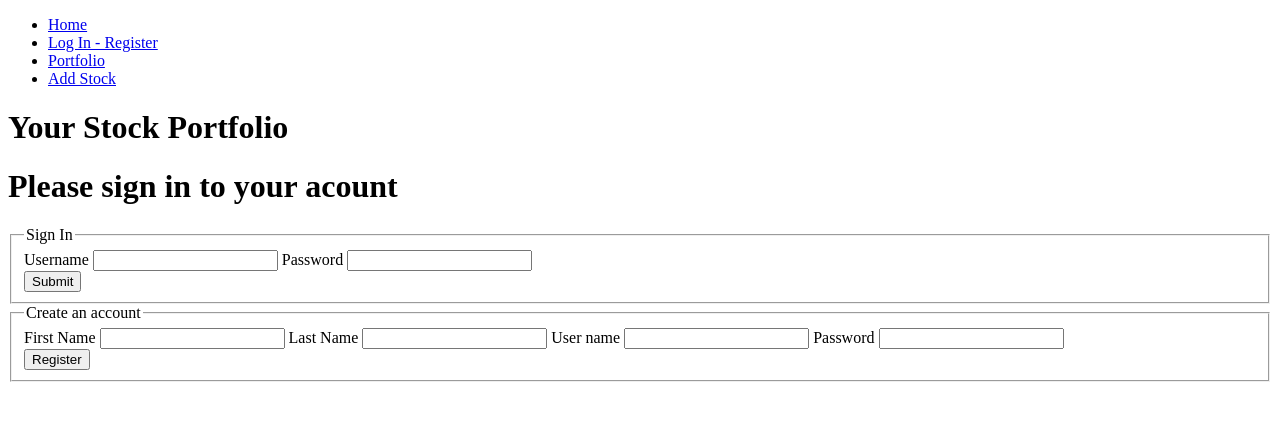
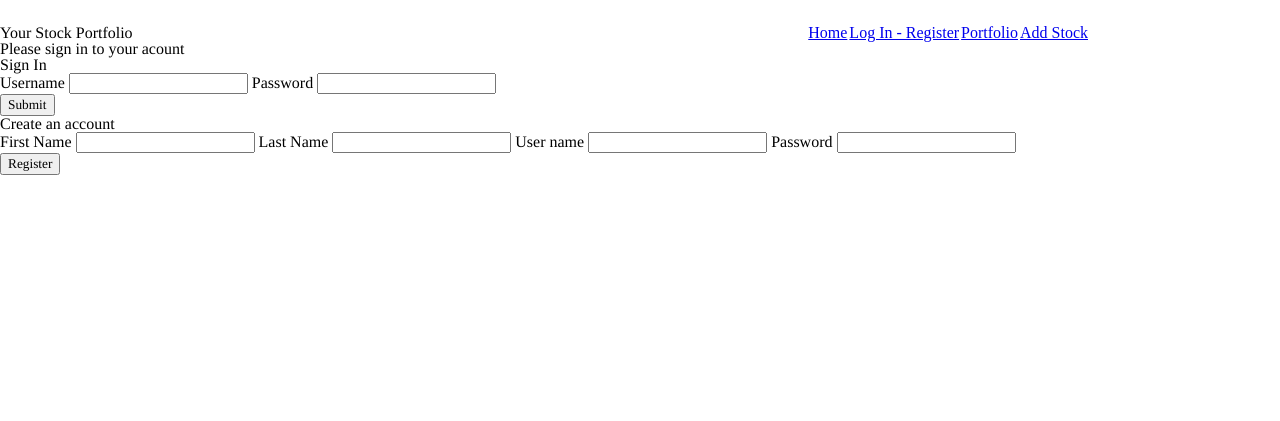
Before and after one commit to steveflys/stock-portfolio, a Python web app: template stock_portfolio/templates/login.jinja2 in a window 1280 px wide. Shown: the top 421 px of the page. Run offline with Jinja, Linux system fonts and the light colour scheme; the template is opened without the code that fills it, so the values that code supplies are empty.

Commit message:
added the css files and startwed to style

```diff
--- /dev/null
+++ b/stock_portfolio/templates/base.css
@@ -0,0 +1,7 @@
+* {
+    font-family: times;
+  }
+
+  body {
+    background: #fff;
+  }
--- a/stock_portfolio/templates/base.jinja2
+++ b/stock_portfolio/templates/base.jinja2
@@ -3,7 +3,11 @@
   <head>
     <meta charset="utf-8">
     <title>Stock Portfolio</title>
-
+    <link rel="stylesheet" href="reset.css">
+    <link rel="stylesheet" href="base.css">
+    <link rel="stylesheet" href="layout.css">
+    <link rel="stylesheet" href="modules.css">
+    <link href="https://fonts.googleapis.com/css?family=Bree+Serif|Libre+Baskerville" rel="stylesheet">
   </head>
   <body>
     <header>
@@ -17,7 +21,7 @@
       </nav>
     </header>
     <main>
-      <h1>Your Stock Portfolio</h1>
+      <h1 id="title">Your Stock Portfolio</h1>
 
       {% block content %}
       <p>No content</p>
--- /dev/null
+++ b/stock_portfolio/templates/layout.css
@@ -0,0 +1,27 @@
+nav, article, aside, footer section {
+    margin: 0 auto;
+    width: 900px;
+  }
+
+  nav {
+    margin-top: 25px;
+  }
+
+  #logo {
+    float: left;
+    padding-bottom: 25px;
+    color: black;
+    text-decoration: none;
+  }
+
+  hr {
+    clear: both;
+    border: 0;
+    height: 13px;
+    background-image: url('../img/hr-img.gif');
+  }
+
+  aside {
+    padding-top: 30px;
+    padding-bottom: 60px
+  }
--- a/stock_portfolio/templates/login.jinja2
+++ b/stock_portfolio/templates/login.jinja2
@@ -3,7 +3,7 @@
     {% block content %}
     <h1>Please sign in to your acount</h1>
 
-    <form id="login-info">
+    <form id="login">
         <fieldset>
             <legend id="legend">Sign In</legend>
 
--- /dev/null
+++ b/stock_portfolio/templates/modules.css
@@ -0,0 +1,128 @@
+#logo img {
+    float: left;
+  }
+
+  #logo h1 {
+    padding-left: 50px;
+    font-family: 'Yellowtail', cursive;
+    font-size: 2.4em;
+  }
+
+  #slogan {
+    width: 250px;
+    padding-left: 55px;
+    color: #a3a4a2;
+    font-family: 'Abel', sans-serif;
+    font-size: .65em;
+    text-transform: uppercase;
+  }
+
+  nav ul {
+    float: right;
+  }
+
+  nav li {
+    float: left;
+    padding-right: 2px;
+  }
+
+  h2 {
+    margin-top: 50px;
+    font-family: 'Oswald', sans-serif;
+    font-size: 2.5em;
+  }
+
+  .print, .date {
+    color: #a9a8a5;
+    font-family: 'Abel', sans-serif;
+    font-size: .8em;
+    margin: 0;
+    text-transform: uppercase;
+    margin-top: 10px;
+    margin-bottom: 33px;
+  }
+
+  .date {
+    float: left;
+  }
+
+  .print {
+    text-decoration: none;
+    padding-left: 30px;
+    float: right;
+  }
+
+  .print img {
+    margin-right: 3px;
+  }
+
+  main p {
+    color: #333;
+    font-size: 1.2em;
+    line-height: 1.3em;
+    text-indent: 30px;
+    margin: 20px 0px;
+  }
+
+  input {
+    font-family: 'Patrick Hand', cursive;
+  }
+
+  .recipe {
+    letter-spacing: .1em;
+    font-family: 'Patrick Hand', cursive;
+    color: #666a42;
+    background-image: url("../img/list-bg.png");
+    height: 260px;
+    padding: 37px 0 0 60px;
+    margin: 40px 0;
+  }
+
+  .recipe li {
+    float: left;
+    width: 40%;
+    font-size: 1.3em;
+    line-height: 31px;
+  }
+
+  aside img {
+    float: left;
+  }
+
+  aside h3 {
+    padding-left: 100px;
+    font-size: 1.6em;
+    padding-bottom: 10px;
+    color: #555;
+  }
+
+  aside p {
+    padding-left: 100px;
+    width: 65%;
+    margin: 0;
+    text-indent: 0;
+
+  }
+
+  aside button {
+    float: right;
+    font-family: 'Abel', sans-serif;
+    text-transform: uppercase;
+    padding: 15px 40px;
+    background: #b8705a;
+    color: #fff;
+    font-size: 1.2em;
+    border: none;
+  }
+
+  section hr {
+    border-bottom: 1px solid #eee;
+    height: 0;
+  }
+
+  footer section p{
+    padding: 50px 0;
+    line-height: 1.5em;
+    text-align: center;
+    color: #aaa;
+  }
--- a/stock_portfolio/templates/portfolio.jinja2
+++ b/stock_portfolio/templates/portfolio.jinja2
@@ -6,10 +6,10 @@
 
 <ul>
   {% for entry in entries %}
-  <li>
+  <li id="stock_short">
     <h2>{{entry.companyName}}</h2>
     <p>({{entry.symbol}}) {{entry.website}}</p>
-    <p><a href="{{request.route_url('detail', symbol=entry.symbol)}}">view details</a></p>
+    <p id="detail_short"><a href="{{request.route_url('detail', symbol=entry.symbol)}}">view details</a></p>
   </li>
   {% endfor %}
 </ul>
--- /dev/null
+++ b/stock_portfolio/templates/reset.css
@@ -0,0 +1,46 @@
+/* http://meyerweb.com/eric/tools/css/reset/
+   v2.0 | 20110126
+      License: none (public domain)
+      */
+
+      html, body, div, span, applet, object, iframe,
+      h1, h2, h3, h4, h5, h6, p, blockquote, pre,
+      a, abbr, acronym, address, big, cite, code,
+      del, dfn, em, img, ins, kbd, q, s, samp,
+      small, strike, strong, sub, sup, tt, var,
+      b, u, i, center,
+      dl, dt, dd, ol, ul, li,
+      fieldset, form, label, legend,
+      table, caption, tbody, tfoot, thead, tr, th, td,
+      article, aside, canvas, details, embed,
+      figure, figcaption, footer, header, hgroup,
+      menu, nav, output, ruby, section, summary,
+      time, mark, audio, video {
+        margin: 0;
+        padding: 0;
+        border: 0;
+        font-size: 100%;
+        font: inherit;
+        vertical-align: baseline;
+      }
+      /* HTML5 display-role reset for older browsers */
+      article, aside, details, figcaption, figure, footer, header, hgroup, menu, nav, section {
+        display: block;
+      }
+      body {
+        line-height: 1;
+      }
+      ol, ul {
+        list-style: none;
+      }
+      blockquote, q {
+        quotes: none;
+      }
+      blockquote:before, blockquote:after, q:before, q:after {
+        content: '';
+        content: none;
+      }
+      table {
+        border-collapse: collapse;
+        border-spacing: 0;
+      }
--- a/stock_portfolio/templates/stock-detail.jinja2
+++ b/stock_portfolio/templates/stock-detail.jinja2
@@ -2,6 +2,7 @@
 {% extends "base.jinja2" %}
 
 {% block content %}
+    <div id="stock_details">
         <h2>Company name: {{stock.companyName}}</h2>
         <h3>Symbol: {{stock.symbol}}</h3>
         <p>CEO: {{stock.CEO}}</p>
@@ -11,4 +12,5 @@
         <p>Exchange: {{stock.exchange}}</p>
         <p>Issue Type: {{stock.issueType}}</p>
         <p>Description: {{stock.description}}</p>
+    </div>
 {% endblock content %}
```
Also changed, not shown: stock_portfolio/templates/register.jinja2 (deleted, +0 -54 lines), stock_portfolio/templates/stock-add.jinja2 (+27 -15 lines), stock_portfolio/templates/Stock-Market-PNG-HD.png (added), stock_portfolio/templates/bitshares-market-open-asset_net.jpg (added). Lines whose indentation alone changed are shown as unchanged.
